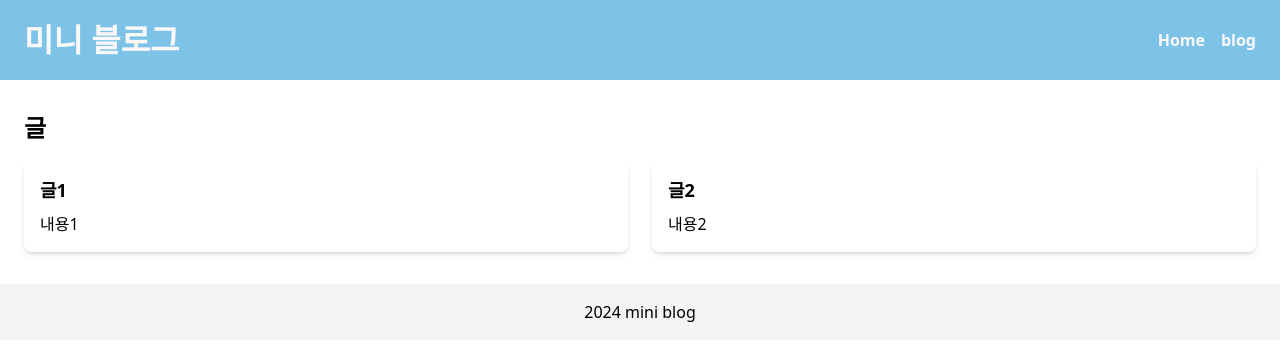
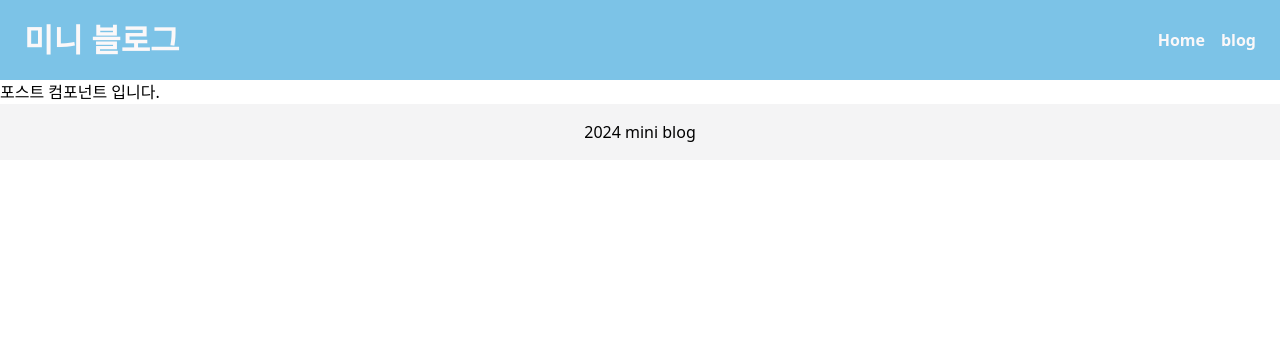
Before and after one commit to EterSide/mini-blog, a React (Create React App) app: page /blog in a window 1280 px wide. Shown: the top 360 px of the page. Built offline with nearby package versions, Linux system fonts and the light colour scheme.

Commit message:
Revert "fead : Add 글목록"

```diff
--- a/package.json
+++ b/package.json
@@ -8,7 +8,6 @@
     "@testing-library/user-event": "^13.5.0",
     "react": "^18.3.1",
     "react-dom": "^18.3.1",
-    "react-markdown": "^9.0.1",
     "react-query": "^3.39.3",
     "react-router-dom": "^6.24.1",
     "react-scripts": "5.0.1",
--- a/src/App.js
+++ b/src/App.js
@@ -9,7 +9,6 @@ import Home from './home/home';
 import Post from './post/post';
 import Header from './layout/header';
 import Footer from './layout/footer';
-import Read from './post/read';
 
 function App() {
   return (
@@ -18,9 +17,8 @@ function App() {
         <Header/>
         <main ClassName='body'>
           <Routes>
-            <Route path='/' element = {<Home/>}/>
-            <Route path='/blog' element = {<Post/>}/>
-            <Route path='/blog/:fileName' element = {<Read/>}/>
+            <Route path='/' element = {<Home />} />
+            <Route path='/blog' element = {<Post />} />
           </Routes>
         </main>
         <Footer/>
--- a/src/home/home.js
+++ b/src/home/home.js
@@ -5,9 +5,9 @@ import Career from "./career";
 export default function Home(){
 
     const careerList = [
-        { title : "블로그에 들어왔으면 이글부터봐라", subTitle : "이글", date : "2024-07-10", comment : "이글이글"},
-        { title : "제목2", subTitle : "부제목2", date : "날짜2", comment : "코멘트2"},
-        { title : "제목3", subTitle : "부제목3", date : "날짜3", comment : "코멘트3"}
+        { title : "제목1", subTitle : "부제목1", date : "날짜1", comment : "댓글1"},
+        { title : "제목2", subTitle : "부제목2", date : "날짜2", comment : "댓글2"},
+        { title : "제목3", subTitle : "부제목3", date : "날짜3", comment : "댓글3"}
     ]
 
     return (
--- a/src/post/post.js
+++ b/src/post/post.js
@@ -1,36 +1,5 @@
 import React from "react";
 
-import { Link } from "react-router-dom";
-
 export default function Post(){
-
-    const markdowFiles= [
-        {name : "글1", content : "내용1"},
-        {name : "글2", content : "내용2"}
-    ]
-
-
-    return (
-        <div className="flex-1 py-8 px-6">
-            <div className="container mx-auto grid grid-cols-1 md:grid-cols-3 gap-8">
-                <div className="col-span-3">
-                    <h2 className="text-2xl font-bold mb-4"> 글 </h2>
-                    <div className="grid grid-cols-2 md:grid-cols-2 gap-6">
-                        {markdowFiles.map((file, index) => (
-                            <Link
-                                key={index}
-                                to={`/blog/${file.name}`}
-                                className="rounded-lg overflow-hidden shadow-md"
-                            >
-                                <div className="p-4">
-                                    <h3 className="text-lg font-bold mb-2"> {file.name} </h3>
-                                    <p className="text-muted"> {file.content} </p>
-                                </div>
-                        </Link>
-                        ))}
-                    </div>
-                </div>
-            </div>
-        </div>
-    );
+    return <div> 포스트 컴포넌트 입니다. </div>;
 }
--- a/src/post/read.js
+++ /dev/null
@@ -1,25 +0,0 @@
-import React, { useEffect ,useState } from "react";
-import { useParams } from "react-router-dom";
-
-
-export default function Read() {
-
-    const {fileName} = useParams();
-    const [markdown, setMarkdown] = useState("");
-
-    useEffect(() => {
-        const markdownPath = `/markdown/${fileName}.md`;
-        fetch(markdownPath)
-            .then((res) => res.text())
-            .then((text) => {
-                setMarkdown(text);
-                console.log(text);
-            }, [fileName]);
-    })
-
-    return (
-        <div className="py-4 px-4 text-center">
-
-        </div>
-    );
-}
```
Also changed, not shown: public/markdown/글1.md (deleted, +0 -4 lines), 1 other file (tests, documents, lock files or other folders).
